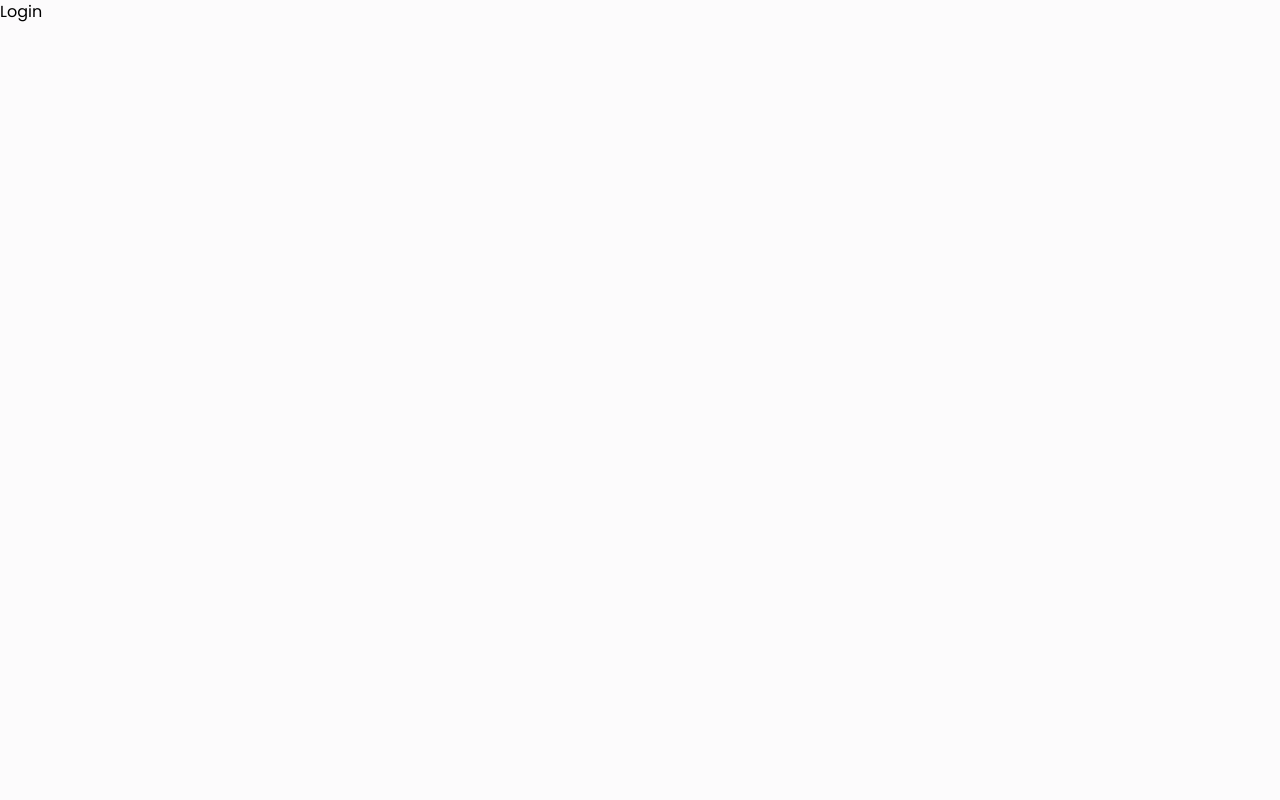
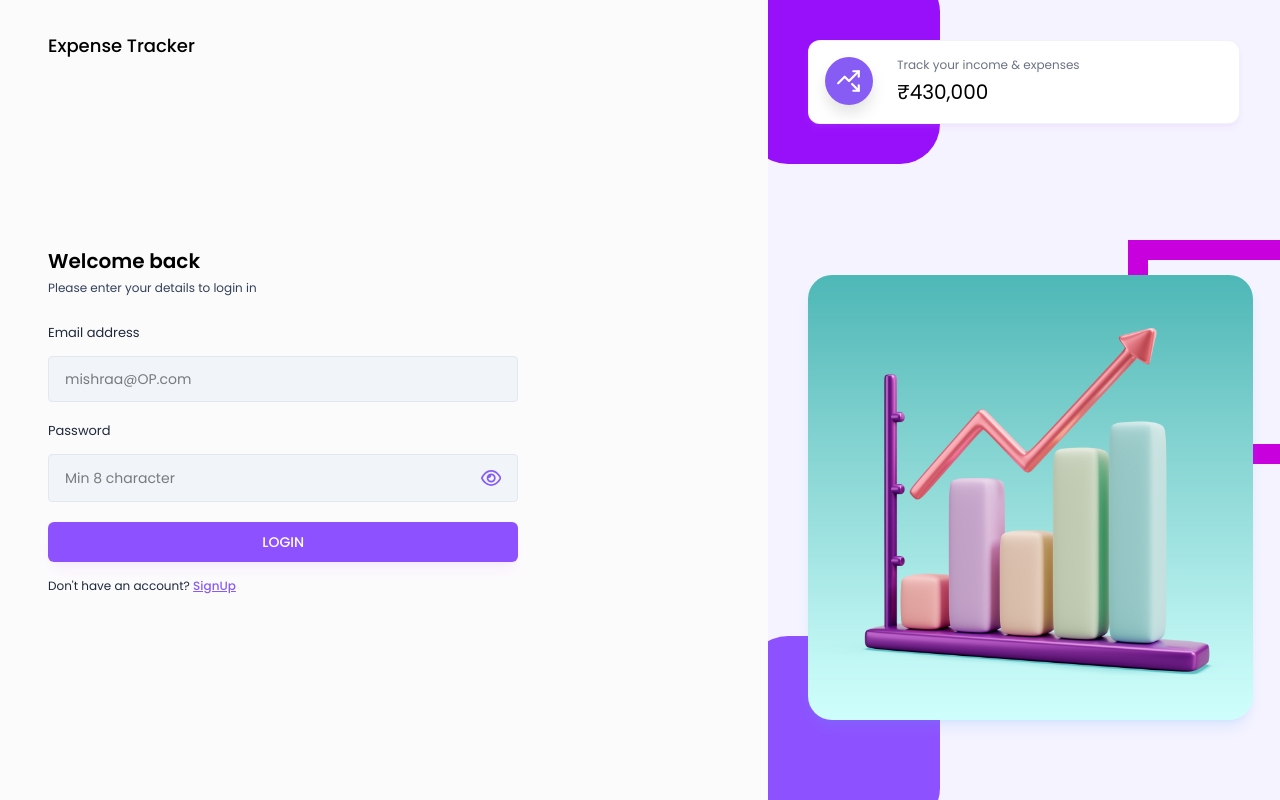
Before and after one commit to areyyynitin/ExpenseTracker-MERN, a React (Vite) app in the folder fronted/expense-tracker/: page /login in a window 1280 px wide. Built offline with nearby package versions, Linux system fonts and the light colour scheme.

Commit message:
Login UI done

```diff
--- /dev/null
+++ b/fronted/expense-tracker/src/components/Inputs/Input.jsx
@@ -0,0 +1,48 @@
+import React, { useState } from 'react'
+import {FaRegEye,FaRegEyeSlash} from "react-icons/fa6"
+
+const Input = ({value , onChange ,placeholder,label,type}) => {
+    console.log("Label is:", label);
+   console.log("Placeholder is:", placeholder);
+    const [showPassword,setShowPassword] = useState(false)
+
+    const toggleShowPassword = () => {
+        setShowPassword(!showPassword)
+    }
+  return (
+    <div>
+        <label className=' text-[13px] text-slate-800'> {label} </label>
+
+        <div className='input-box'>
+            <input
+            type={type == 'password' ?  showPassword ? 'text' : 'password' : type}
+            placeholder={placeholder}
+            className='w-full bg-transparent outline-none'
+            value={value}
+            onChange={(e) => onChange(e)}
+            />
+
+            {type === "password" && (
+
+                {showPassword} ? (
+                  <FaRegEye
+                  size={22}
+                  className='text-primary cursor-pointer'
+                  onClick={() => toggleShowPassword()}
+                  />
+                ) : (
+                  <FaRegEyeSlash
+                  size={22}
+                  className='text-slate-400 cursor-pointer'
+                  onClick={() => toggleShowPassword()}
+                  />
+                )
+
+
+            )}
+        </div>
+    </div>
+  )
+}
+
+export default Input
--- /dev/null
+++ b/fronted/expense-tracker/src/components/layouts/AuthLayout.jsx
@@ -0,0 +1,53 @@
+import React from 'react'
+import img from "../../assets/images/Card_2.jpg"
+import {LuTrendingUpDown} from "react-icons/lu"
+
+export const AuthLayout = ({children}) => {
+  return (
+    <div className='flex'>
+        <div className='w-screen h-screen md:w-[60vw] px-12 pt-8 pb-12'>
+            <h2 className='text-lg font-medium text-black'> Expense Tracker</h2>
+            {children}
+        </div>
+
+    <div className='hidden md:block w-[40vw] h-screen bg-violet-50 bg-auth-bg-img bg-cover bg-no-repeat bg-center overflow-hidden pb-8 relative  '>
+        <div className='w-48 h-48 rounded-[40px] bg-purple-600 absolute -top-7 -left-5'/>
+        <div className='w-48 h-56 rounder-[40px] border-[20px] border-fuchsia-600 absolute top-[30%] -right-10'/>
+        <div className='w-48 h-48 rounded-[40px] bg-violet-500 absolute -bottom-7 -left-5'/>
+
+        <div className="grid grid-cols-1 z-20">
+        <StatsInfoCard
+        icon={<LuTrendingUpDown/>}
+        label="Track your income & expenses"
+        value="430,000"
+        color="bg-primary"
+        />
+        </div>
+
+        <img src={img}
+        className='w-64 lg:w-[87%] absolute bottom-10 shadow-lg shadow-blue-400/15 rounded-3xl m-10'
+        />
+
+
+    </div>
+    </div>
+  )
+}
+
+// export default AuthLayout;
+
+
+const StatsInfoCard = ({icon,label,value,color}) => {
+    return <div className='flex gap-6 bg-white p-4 rounded-xl shadow-md shadow-purple-400/10 border border-gray-200/50 z-10 m-10' >
+        <div
+        className={`w-12 h-12 flex items-center justify-center text-[26px] text-white ${color} rounded-full drop-shadow-xl`}
+        >
+            {icon}
+        </div>
+
+        <div>
+            <h6 className='text-xs text-gray-500 mb-1'>{label}</h6>
+            <span className='text-[20px]'> ₹{value} </span>
+        </div>
+        </div>
+}
--- a/fronted/expense-tracker/src/index.css
+++ b/fronted/expense-tracker/src/index.css
@@ -17,3 +17,12 @@
         overflow-x: hidden;
     }
 }
+
+.input-box{
+    @apply w-full flex justify-between gap-3 text-sm text-black bg-slate-100 rounded px-4 py-3 mb-4 mt-3 border border-slate-200 outline-none;
+}
+
+
+.btn-primary{
+    @apply w-full text-sm font-medium text-white bg-violet-500 shadow-lg shadow-purple-600/5 p-[10px] rounded-md my-1 hover:bg-purple-600/15 hover:text-purple-600;
+}
--- a/fronted/expense-tracker/src/pages/Auth/Login.jsx
+++ b/fronted/expense-tracker/src/pages/Auth/Login.jsx
@@ -1,8 +1,73 @@
-import React from 'react'
+import React, { useState } from 'react'
+import { AuthLayout } from '../../components/layouts/AuthLayout'
+import { Link, useNavigate } from 'react-router-dom'
+import Input from "./../../components/Inputs/Input"
+import { validateEmail } from '../../utils/helper'
+
+
 
 const Login = () => {
+  const [email,setEmail] = useState("")
+  const [password,setPassword] = useState("")
+  const [error,setError] = useState("")
+
+  const navigate = useNavigate();
+  // handle login form submit
+  const handleLogin = async (e) => {
+    e.preventDefault();
+
+    if(!validateEmail(email)){
+      setError("Please enter a valid email address")
+      return
+    }
+
+    if(!password){
+      setError("Please enter the password ")
+      return;
+    }
+
+    setError("")
+    // login API call
+  }
+
   return (
-    <div>Login</div>
+    <AuthLayout>
+      <div className='lg:w-[70%] h-3/4 md:h-full flex flex-col justify-center'>
+    <h3 className='text-xl font-semibold text-black'>Welcome back</h3>
+    <p className='text-xs text-slate-700 mt-[5px] mb-6 '> Please enter your details to login in</p>
+
+
+    <form onSubmit={handleLogin}>
+      <Input
+      value={email}
+      onChange={({target}) => setEmail(target.value)}
+      label="Email address"
+      placeholder="mishraa@OP.com"
+      type="text"
+      />
+
+      <Input
+      value={password}
+      onChange={({target}) => setPassword(target.value)}
+      label="Password"
+      placeholder="Min 8 character"
+      type="password"
+      />
+
+      {error && <p className='text-red-500 text-xs pb-2.5'>{error}</p> }
+
+      <button type='submit' className='btn-primary'>LOGIN</button>
+
+
+      <p className='text-xs text-slate-800 mt-3'>Don't have an account?{" "}
+        <Link className='font-medium text-primary underline' to="/signUp"> SignUp</Link>
+      </p>
+      </form>
+
+
+
+      </div>
+    </AuthLayout>
   )
 }
 
--- a/fronted/expense-tracker/src/utils/helper.js
+++ b/fronted/expense-tracker/src/utils/helper.js
@@ -0,0 +1,4 @@
+export const validateEmail = (email) => {
+ const regex = /^[^\s@]+@[^\s@]+\.[^\s@]+$/;
+ return regex.test(email)
+}
```
Also changed, not shown: fronted/expense-tracker/src/assets/images/Card_2.jpg (added).
